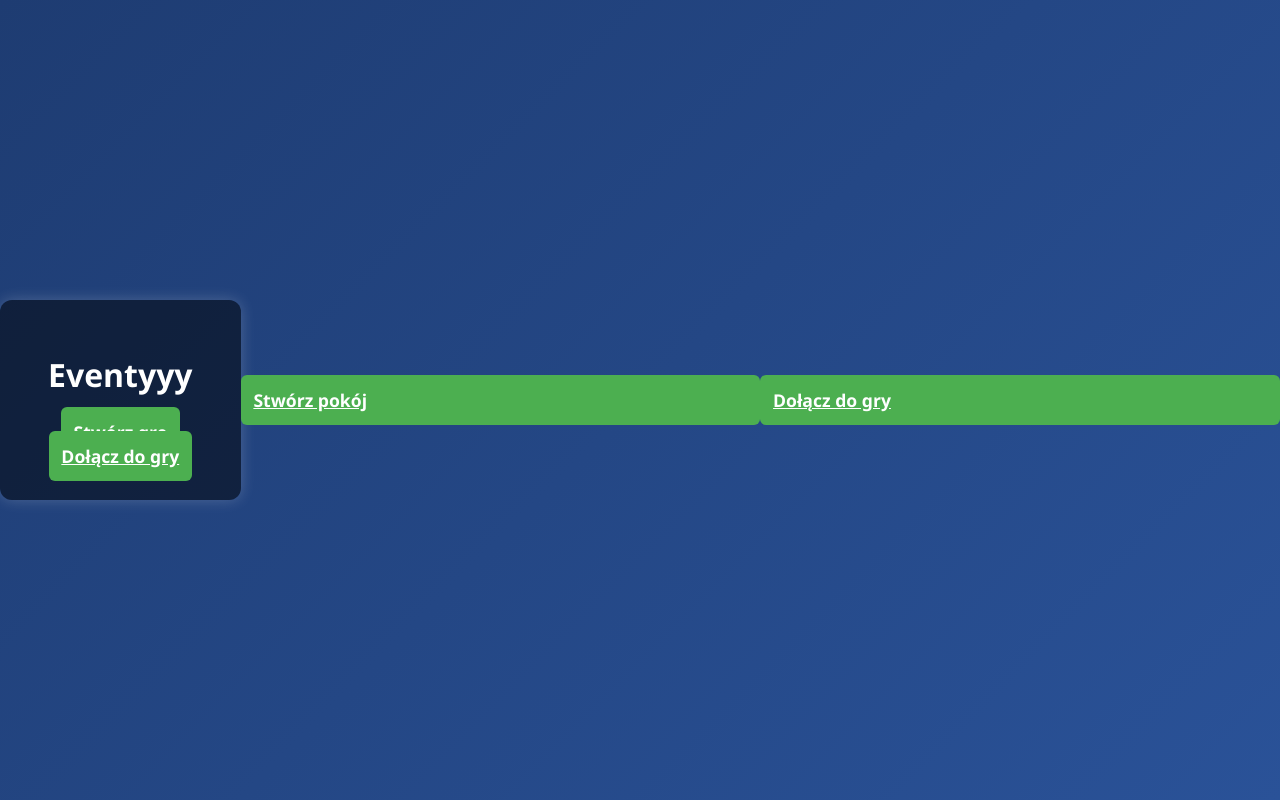
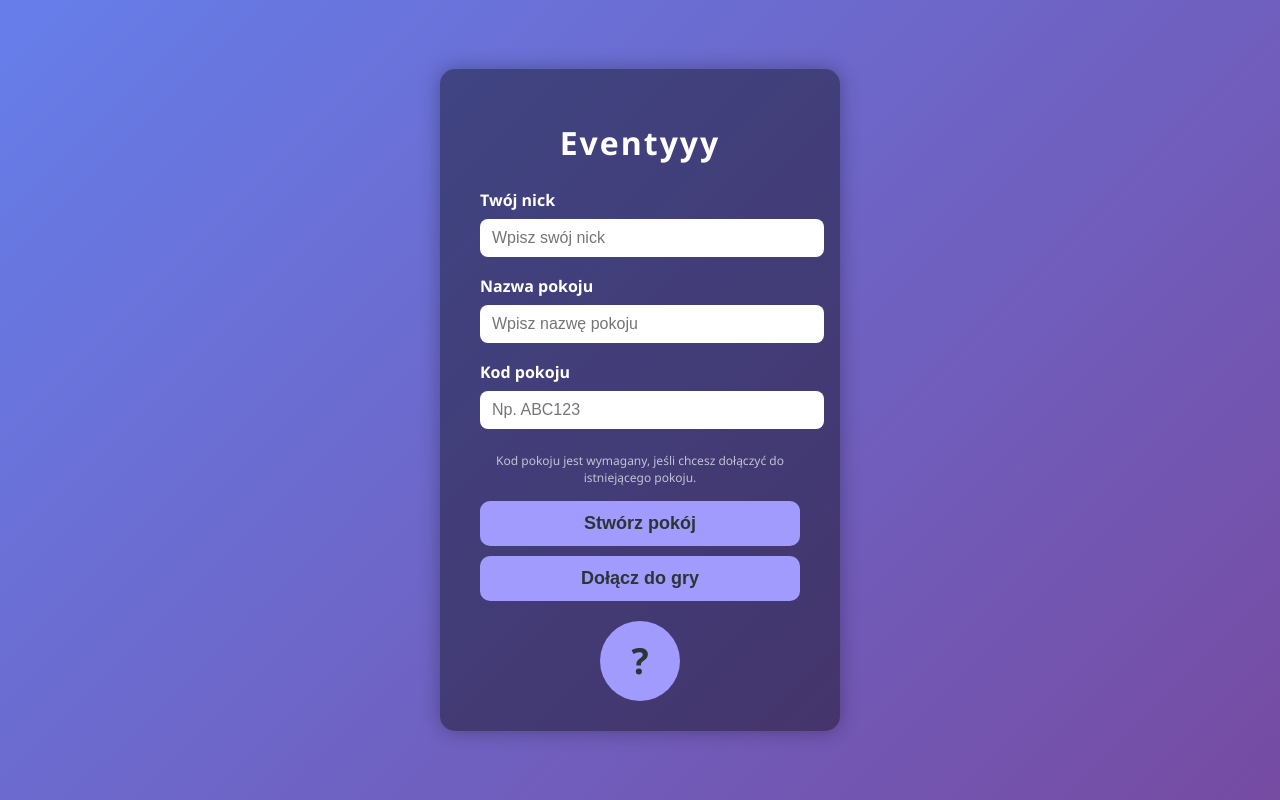
Before and after one commit to Roxiqq/Eventyyy, a plain HTML site: page index.html in a window 1280 px wide. Drawn offline with Linux system fonts and the light colour scheme.

Commit message:
Update index.html

```diff
--- a/index.html
+++ b/index.html
@@ -4,19 +4,177 @@
 <meta charset="UTF-8" />
 <meta name="viewport" content="width=device-width, initial-scale=1" />
 <title>Eventyyy - Start</title>
-<link rel="stylesheet" href="style.css" />
+<style>
+  body {
+    margin: 0;
+    font-family: 'Segoe UI', Tahoma, Geneva, Verdana, sans-serif;
+    background: linear-gradient(135deg, #667eea, #764ba2);
+    color: #fff;
+    height: 100vh;
+    display: flex;
+    justify-content: center;
+    align-items: center;
+  }
+  .container {
+    background: rgba(0,0,0,0.4);
+    padding: 30px 40px;
+    border-radius: 15px;
+    box-shadow: 0 0 20px rgba(0,0,0,0.3);
+    width: 320px;
+    text-align: center;
+  }
+  h1 {
+    margin-bottom: 25px;
+    font-weight: 700;
+    letter-spacing: 2px;
+  }
+  label {
+    display: block;
+    text-align: left;
+    margin-bottom: 8px;
+    font-weight: 600;
+  }
+  input[type=text] {
+    width: 100%;
+    padding: 10px 12px;
+    margin-bottom: 18px;
+    border: none;
+    border-radius: 8px;
+    font-size: 16px;
+  }
+  input[type=text]:focus {
+    outline: none;
+    box-shadow: 0 0 8px #a29bfe;
+    background: #f0f0f0;
+    color: #333;
+  }
+  .btn {
+    display: block;
+    width: 100%;
+    padding: 12px 0;
+    margin-top: 10px;
+    margin-bottom: 10px;
+    border: none;
+    border-radius: 10px;
+    background-color: #a29bfe;
+    color: #2d3436;
+    font-weight: 700;
+    font-size: 18px;
+    cursor: pointer;
+    transition: background-color 0.3s ease;
+    text-decoration: none;
+    user-select: none;
+  }
+  .btn:hover {
+    background-color: #6c5ce7;
+    color: white;
+  }
+  .note {
+    font-size: 12px;
+    color: #dfe6e9cc;
+    margin-top: 5px;
+    margin-bottom: 15px;
+  }
+  /* Avatar - proste kółko z literką */
+  .avatar {
+    margin: 20px auto 0 auto;
+    width: 80px;
+    height: 80px;
+    border-radius: 50%;
+    background: #a29bfe;
+    display: flex;
+    align-items: center;
+    justify-content: center;
+    font-size: 36px;
+    font-weight: 900;
+    color: #2d3436;
+    user-select: none;
+  }
+</style>
 </head>
 <body>
   <div class="container">
     <h1>Eventyyy</h1>
-    <div class="buttons">
-      <a href="create.html" class="btn">Stwórz grę</a>
-      <a href="join.html" class="btn">Dołącz do gry</a>
-    </div>
+    <form id="roomForm" onsubmit="return false;">
+      <label for="nickname">Twój nick</label>
+      <input type="text" id="nickname" placeholder="Wpisz swój nick" required maxlength="15" />
+
+      <label for="roomName">Nazwa pokoju</label>
+      <input type="text" id="roomName" placeholder="Wpisz nazwę pokoju" required maxlength="20" />
+
+      <label for="roomCode">Kod pokoju</label>
+      <input type="text" id="roomCode" placeholder="Np. ABC123" maxlength="6" />
+
+      <div class="note">Kod pokoju jest wymagany, jeśli chcesz dołączyć do istniejącego pokoju.</div>
+
+      <button class="btn" id="createRoomBtn">Stwórz pokój</button>
+      <button class="btn" id="joinRoomBtn">Dołącz do gry</button>
+    </form>
+
+    <div class="avatar" id="avatar">?</div>
   </div>
+
+<script>
+  const nickInput = document.getElementById('nickname');
+  const avatarDiv = document.getElementById('avatar');
+
+  // Załaduj zapamiętany nick jeśli jest
+  window.onload = () => {
+    const savedNick = localStorage.getItem('nick');
+    if(savedNick){
+      nickInput.value = savedNick;
+      updateAvatar(savedNick);
+    }
+  };
+
+  // Aktualizuj avatar gdy zmienia się nick
+  nickInput.addEventListener('input', () => {
+    const val = nickInput.value.trim();
+    updateAvatar(val);
+  });
+
+  function updateAvatar(nick) {
+    if(!nick) {
+      avatarDiv.textContent = '?';
+      avatarDiv.style.backgroundColor = '#a29bfe';
+      return;
+    }
+    avatarDiv.textContent = nick.charAt(0).toUpperCase();
+
+    // Opcjonalnie zmieniaj kolor avatar na podstawie pierwszej litery nicku
+    const colors = ['#6c5ce7','#00b894','#fd79a8','#0984e3','#d63031','#e17055','#00cec9','#ffeaa7','#fab1a0','#74b9ff'];
+    const charCode = nick.charCodeAt(0);
+    const color = colors[charCode % colors.length];
+    avatarDiv.style.backgroundColor = color;
+  }
+
+  // Obsługa przycisków
+  document.getElementById('createRoomBtn').addEventListener('click', () => {
+    const nick = nickInput.value.trim();
+    const roomName = document.getElementById('roomName').value.trim();
+    if (!nick || !roomName) {
+      alert('Podaj nick i nazwę pokoju');
+      return;
+    }
+    localStorage.setItem('nick', nick);
+    alert(`Tworzysz pokój "${roomName}" jako "${nick}"`);
+    // Tutaj możesz zrobić przekierowanie do create.html lub gry
+    // window.location.href = `create.html?nick=${encodeURIComponent(nick)}&roomName=${encodeURIComponent(roomName)}`;
+  });
+
+  document.getElementById('joinRoomBtn').addEventListener('click', () => {
+    const nick = nickInput.value.trim();
+    const roomCode = document.getElementById('roomCode').value.trim();
+    if (!nick || !roomCode) {
+      alert('Podaj nick i kod pokoju');
+      return;
+    }
+    localStorage.setItem('nick', nick);
+    alert(`Dołączasz do pokoju o kodzie "${roomCode}" jako "${nick}"`);
+    // Tutaj możesz zrobić przekierowanie do join.html lub gry
+    // window.location.href = `join.html?nick=${encodeURIComponent(nick)}&roomCode=${encodeURIComponent(roomCode)}`;
+  });
+</script>
+
 </body>
-
-  <a href="create.html" class="btn">Stwórz pokój</a>
-<a href="join.html" class="btn">Dołącz do gry</a>
-
 </html>
```
